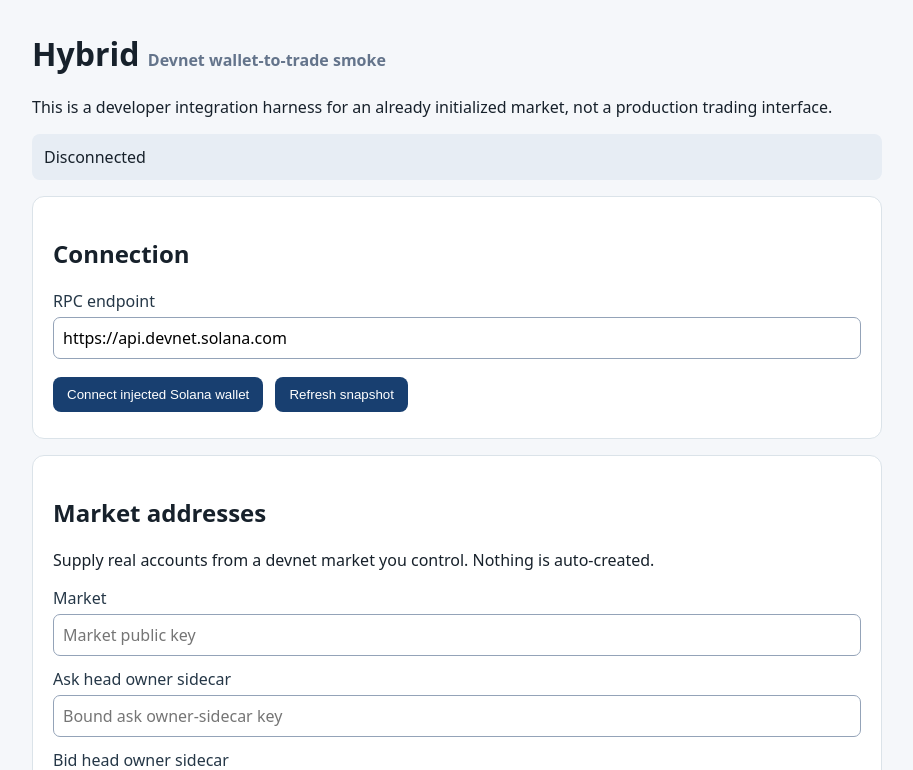
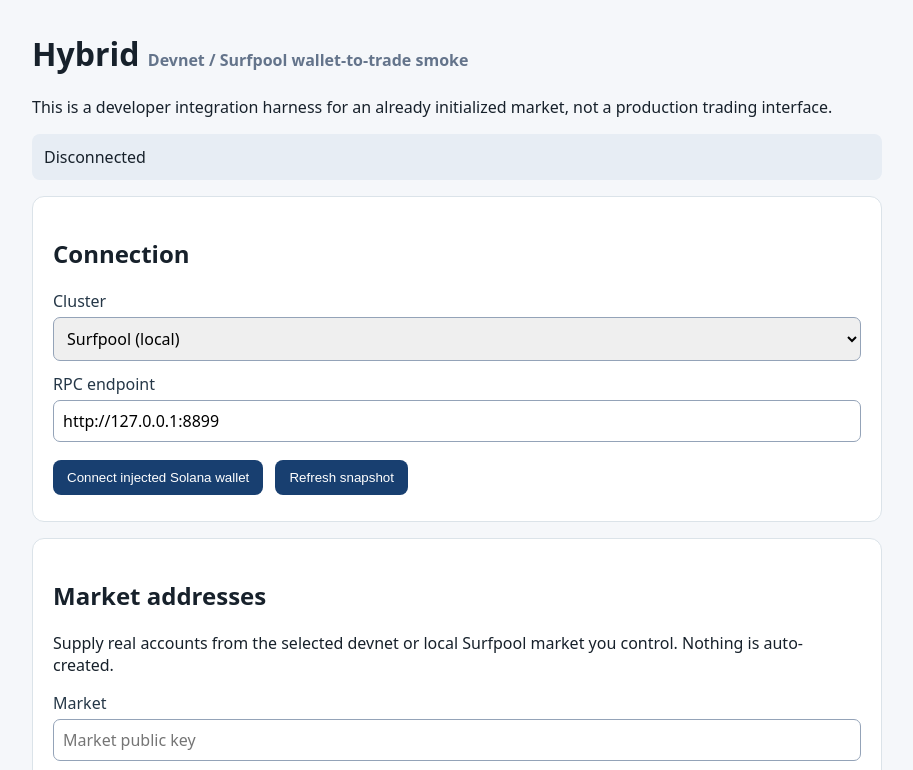
Before and after one commit to en0ma/hybrid, a website built with Vite: page devnet-demo/index.html in a window 1280 px wide. Shown: the top 770 px of the page, without its empty margins (183-1096 px from the left). Built offline with nearby package versions, Linux system fonts and the light colour scheme; what @solana/web3.js would draw is missing.

Commit message:
feat(surfpool): add explicit cluster selector defaulting to local RPC

```diff
--- a/devnet-demo/index.html
+++ b/devnet-demo/index.html
@@ -1,19 +1,20 @@
 <!doctype html>
 <html lang="en">
-  <head><meta charset="utf-8"><meta name="viewport" content="width=device-width,initial-scale=1"><title>Hybrid • Devnet trade smoke</title></head>
+  <head><meta charset="utf-8"><meta name="viewport" content="width=device-width,initial-scale=1"><title>Hybrid • Devnet / Surfpool trade smoke</title></head>
   <body>
     <main>
-      <h1>Hybrid <small>Devnet wallet-to-trade smoke</small></h1>
+      <h1>Hybrid <small>Devnet / Surfpool wallet-to-trade smoke</small></h1>
       <p>This is a developer integration harness for an already initialized market, not a production trading interface.</p>
       <div id="status" role="status">Disconnected</div>
       <section><h2>Connection</h2>
-        <label>RPC endpoint <input id="rpc" value="https://api.devnet.solana.com"></label>
+        <label>Cluster <select id="cluster"><option value="surfpool">Surfpool (local)</option><option value="devnet">Devnet (public)</option></select></label>
+        <label>RPC endpoint <input id="rpc" value="http://127.0.0.1:8899"></label>
         <button id="connect">Connect injected Solana wallet</button>
         <button id="refresh">Refresh snapshot</button>
         <output id="wallet"></output>
       </section>
       <section><h2>Market addresses</h2>
-        <p>Supply real accounts from a devnet market you control. Nothing is auto-created.</p>
+        <p>Supply real accounts from the selected devnet or local Surfpool market you control. Nothing is auto-created.</p>
         <label>Market <input id="market" placeholder="Market public key"></label>
         <label>Ask head owner sidecar <input id="askOwner" placeholder="Bound ask owner-sidecar key"></label>
         <label>Bid head owner sidecar <input id="bidOwner" placeholder="Bound bid owner-sidecar key"></label>
```
